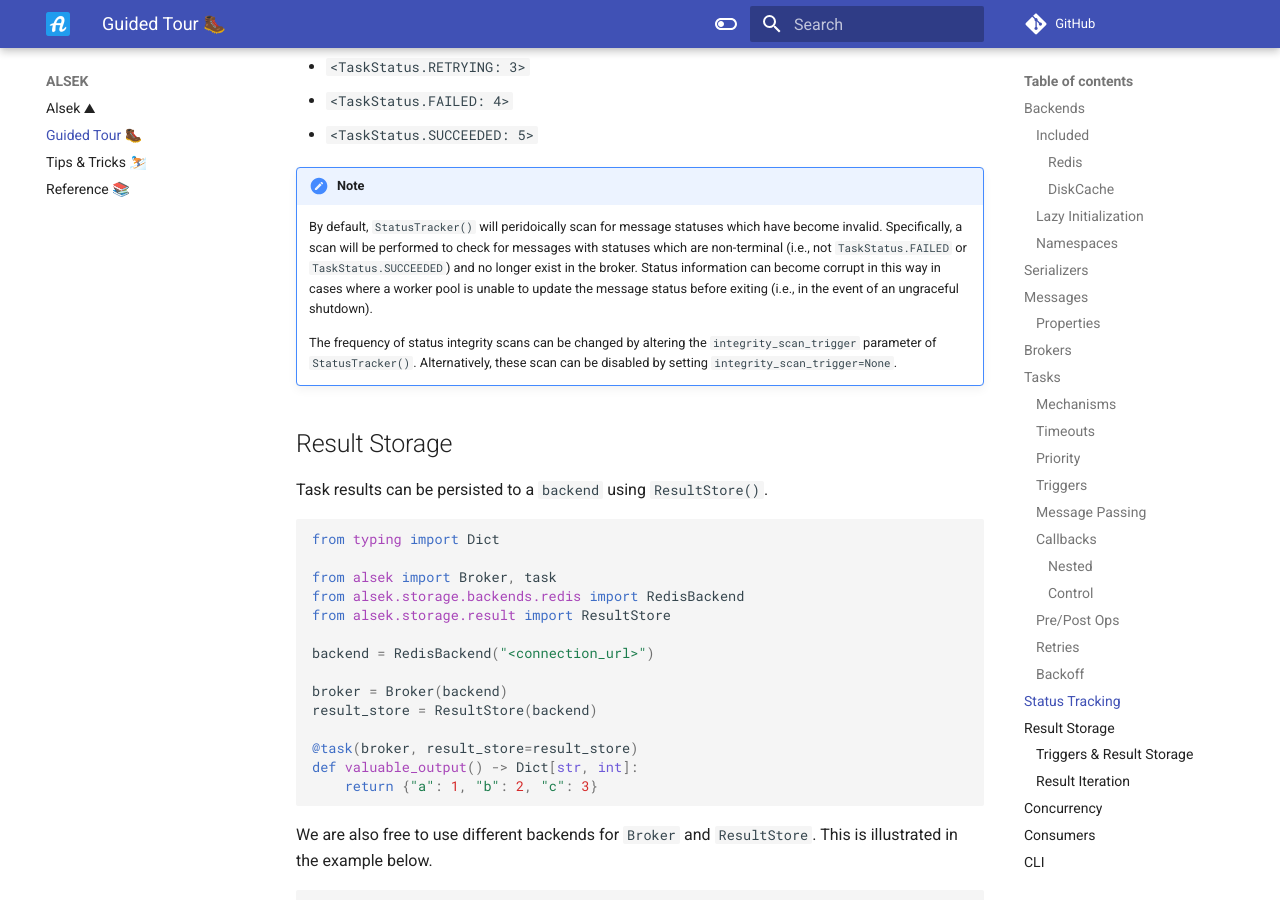
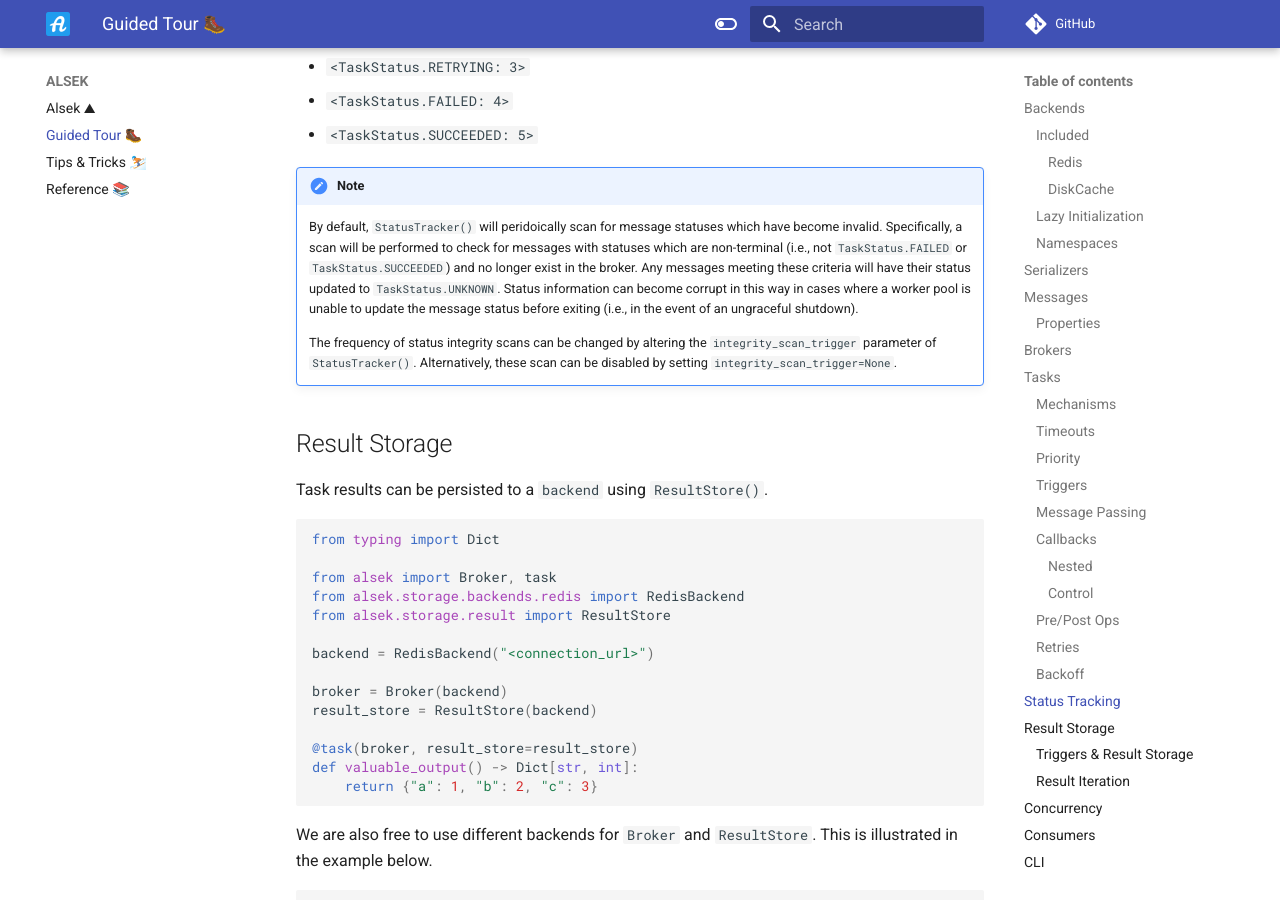
Before and after one commit to TariqAHassan/alsek, an MkDocs documentation site: the page built from docs/guided_tour.md, in a window 1280 px wide and 900 px high, scrolled down 12469 px. Built offline with MkDocs 1.6.1 and Material for MkDocs 9.7.7, drawn with Linux system fonts in a browser that asks for light colours; comment, search, counter and statistics services are not loaded.

Commit message:
Improve note

```diff
--- a/docs/guided_tour.md
+++ b/docs/guided_tour.md
@@ -617,9 +617,10 @@ and can be any one of the following:
     which have become invalid. Specifically, a scan will be performed to
     check for messages with statuses which are non-terminal (i.e., not
     ``TaskStatus.FAILED`` or ``TaskStatus.SUCCEEDED``) and no longer exist
-    in the broker. Status information can become corrupt in this way in cases
-    where a worker pool is unable to update the message status before exiting
-    (i.e., in the event of an ungraceful shutdown).
+    in the broker. Any messages meeting these criteria will have their status
+    updated to ``TaskStatus.UNKNOWN``.  Status information can become corrupt in
+    this way in cases where a worker pool is unable to update the message status
+    before exiting (i.e., in the event of an ungraceful shutdown).
 
     The frequency of status integrity scans can be changed by altering the
     ``integrity_scan_trigger`` parameter of `StatusTracker()`. Alternatively,
```
